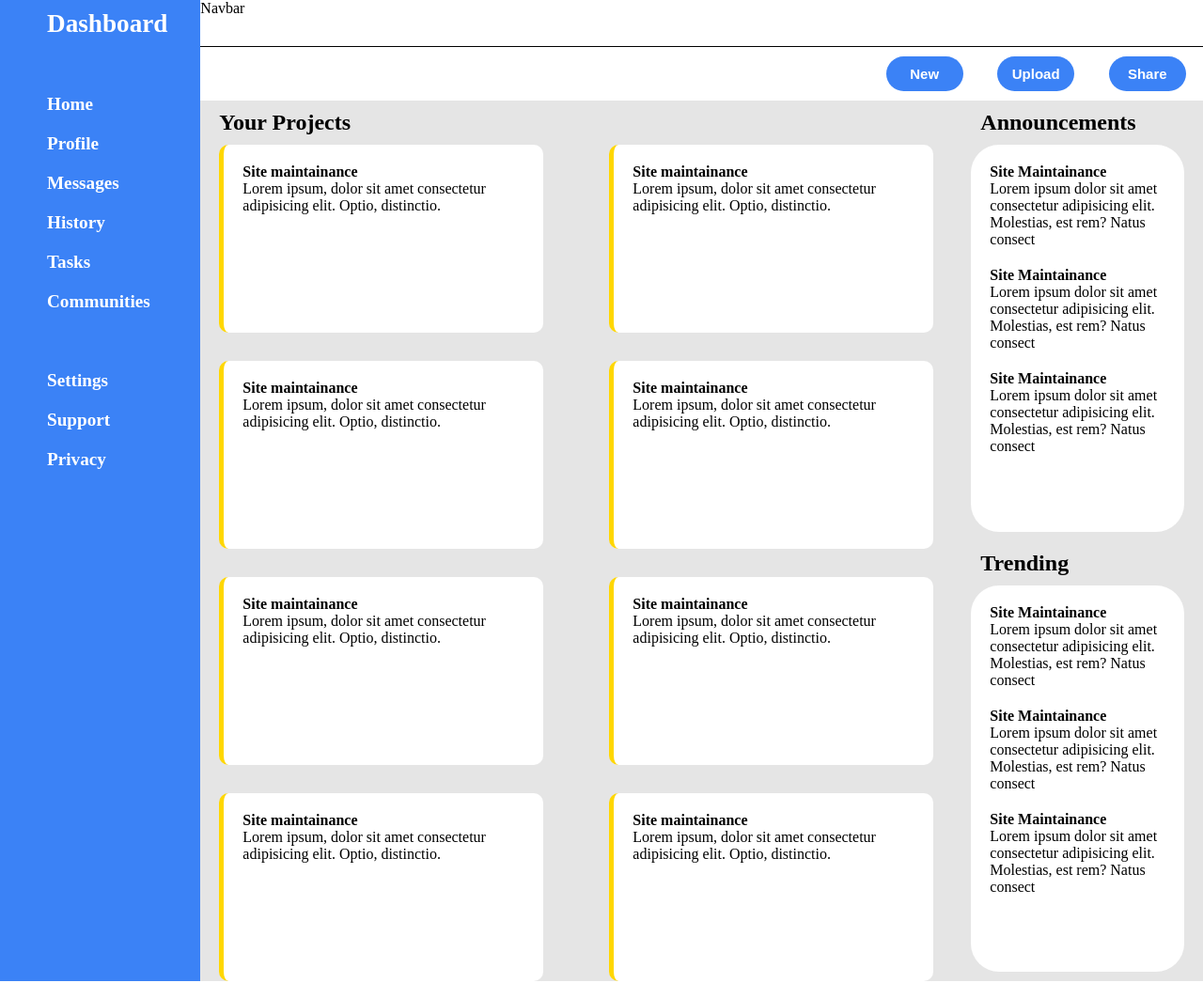
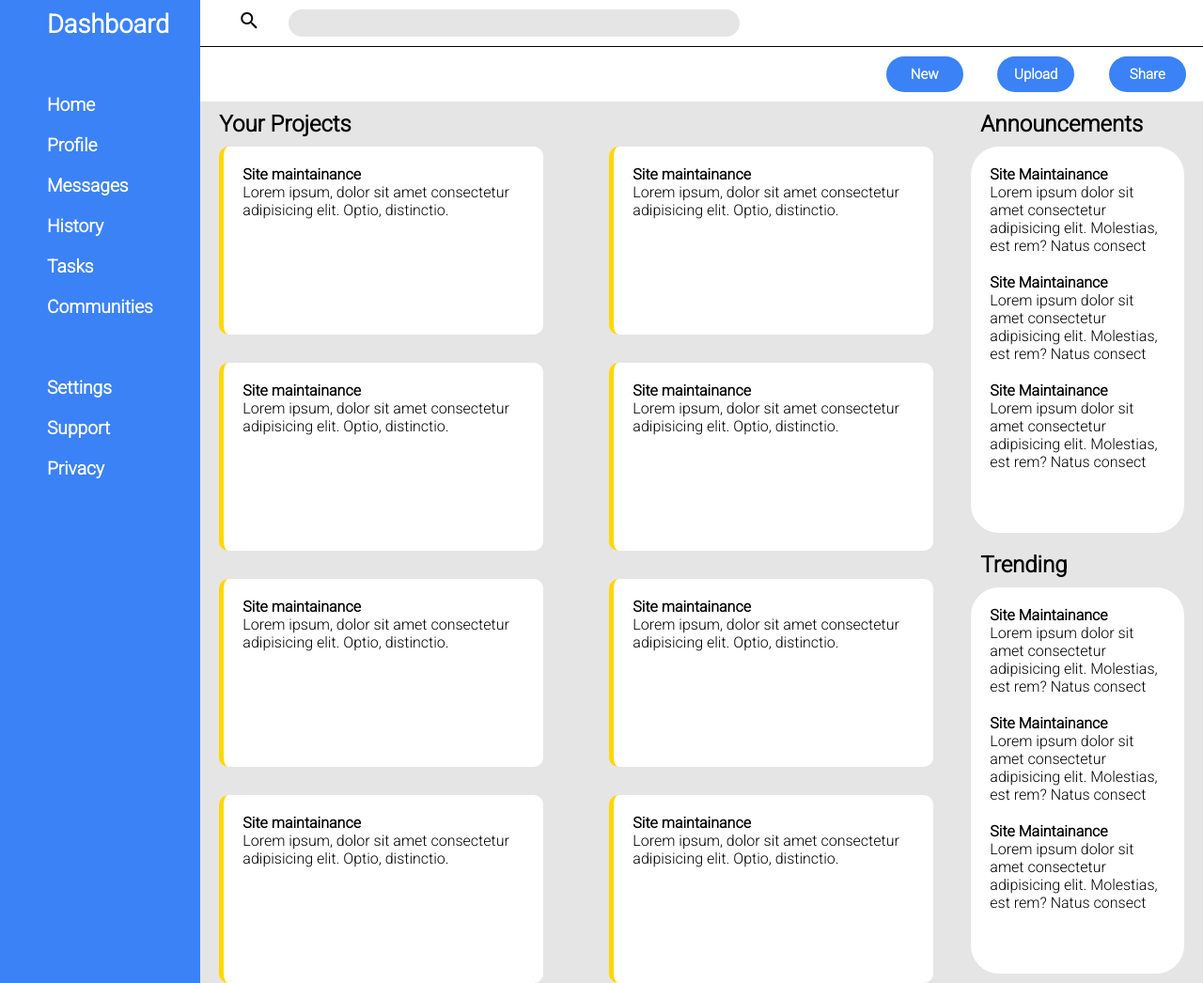
Before and after one commit to brianindy96/admin-dashboard, a plain HTML site: page index.html in a window 1280 px wide. Shown: the whole page at 94% size. Drawn offline with Linux system fonts and the light colour scheme; a web font is replaced by a local one.

Commit message:
Navbar search added

```diff
--- a/index.html
+++ b/index.html
@@ -6,6 +6,8 @@
     <meta name="viewport" content="width=device-width, initial-scale=1.0">
     <title>Document</title>
     <link rel="stylesheet" href="style.css">
+    <link href="https://fonts.googleapis.com/icon?family=Material+Icons"
+      rel="stylesheet">
 </head>
 <body>
     <div class="container">
@@ -28,8 +30,16 @@
         </div>
 
         <!-- Navigation Bar -->
-        <div class="nav">Navbar</div>
+        <div class="nav">
+            <div class="search">
+                <i class="material-icons" id="searchbtn">search</i>
+                <div>
+                    <input class="search-input" type="text">
+                </div>
+            </div>
+            <div class="nav-profile"></div>
 
+        </div>
         <!-- Post -->
         <div class="post">
             <div class="post-left"></div>
--- a/style.css
+++ b/style.css
@@ -1,3 +1,6 @@
+@import url('https://fonts.googleapis.com/css2?family=Poller+One&family=Roboto:wght@300&family=Shizuru&family=Ultra&display=swap');
+
+
 :root{
     --blue: #3b82f6;
     --grey: #e5e5e5;
@@ -9,6 +12,7 @@
     padding: 0;
     margin: 0;
     box-sizing: border-box;
+    font-family: 'Roboto', sans-serif;
 }
 
 body{
@@ -62,7 +66,30 @@ body{
 .nav{
     border-bottom: 1px solid black;
     height: 50px;
+    display: grid;
+    grid-template-columns: 3fr 1fr;
 }
+
+.search{
+    display: flex;
+    padding: 10px;
+    padding-left: 40px;
+}
+
+.search-input{
+    width: 30rem;
+    padding: 7px;
+    background-color: var(--grey);
+    border: 0px solid black;
+    border-radius: 15px;
+    margin-left: 30px;
+}
+
+.search-input:focus{
+    outline: none;
+}
+
+
 
 /* Post */
 .post{
@@ -167,5 +194,4 @@ button:hover{
     gap: 20px;
     display: flex;
     flex-direction: column;
-
 }
```
